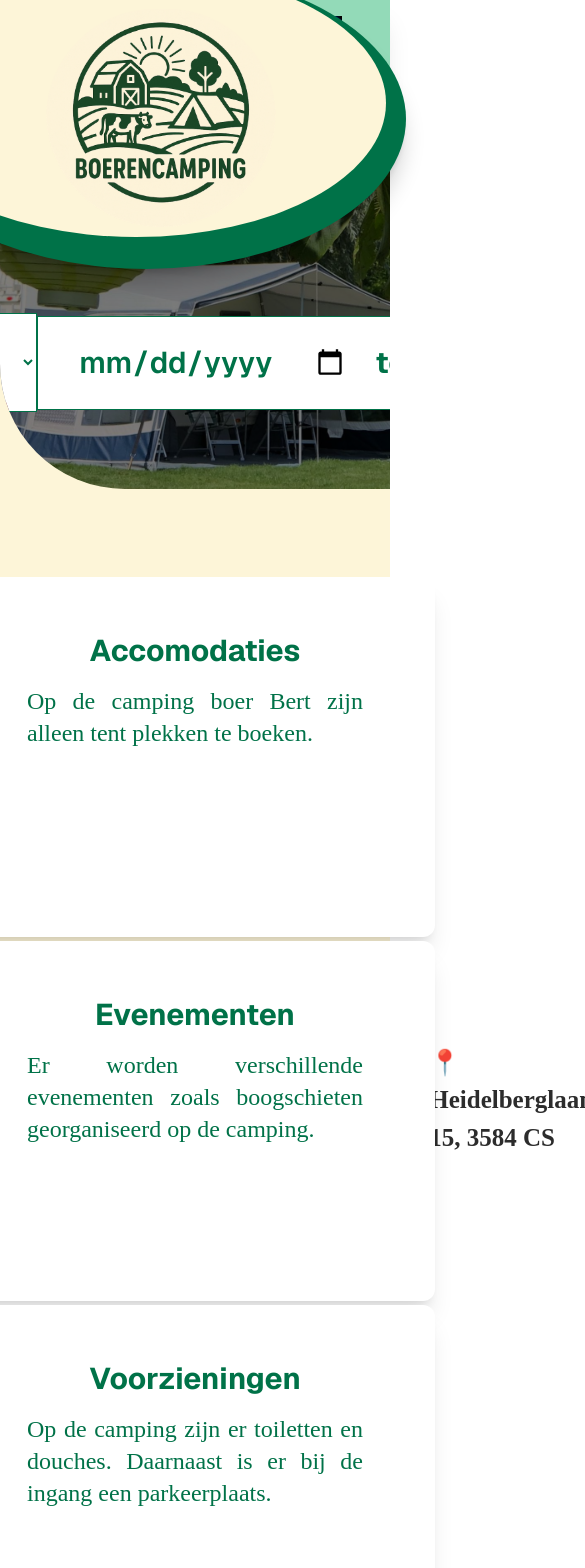
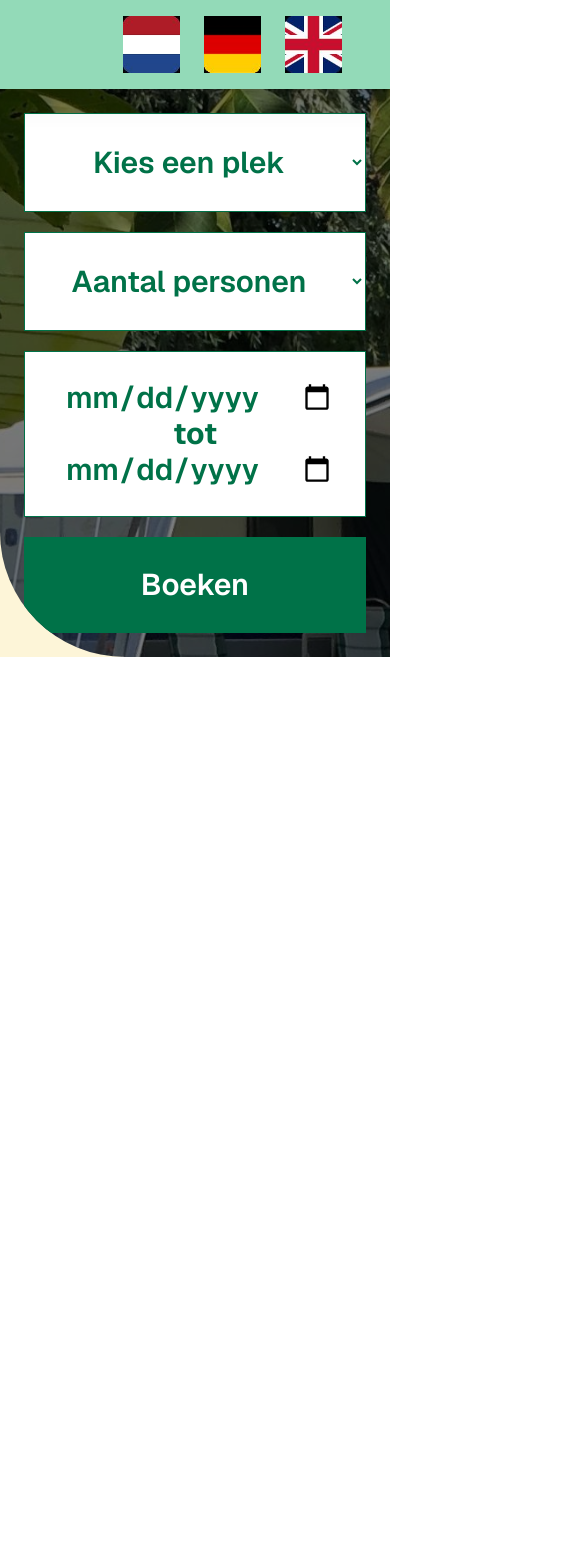
Before and after one commit to Powerboy2015/boer-bert-registratiesysteem, a Next.js app in the folder next.js/: page /klanten/1 in a window 390 px wide. Shown: the top 1568 px of the page, 585 px wide, since content can reach past the window. After the commit the page ends 844 px from the top, so only its background shows below. Built offline with nearby package versions, Linux system fonts and the light colour scheme.

Commit message:
eerste commit

```diff
--- a/next.js/src/app/klanten/1/page.tsx
+++ b/next.js/src/app/klanten/1/page.tsx
@@ -42,11 +42,10 @@ export default function Reservering1() {
           <div className="flex items-center gap-3">
             <a href="http://localhost:3000/" title="knop naar home page">
               <div
-                className={`absolute top-full -translate-x-1/4 -translate-y-2/5 z-50
+                className={`absolute top-full -translate-x-1/4 -translate-y-2/5 z-50 md:block hidden
                transition-transform transition-opacity duration-300 ease-[cubic-bezier(0.4,0,0.2,1)]
-              ${shrink ? "-translate-y-[60%]" : "-translate-y-1/4"} ${
-                  shrink ? "scale-60" : "scale-100"
-                }`}
+              ${shrink ? "-translate-y-[60%]" : "-translate-y-1/4"} ${shrink ? "scale-60" : "scale-100"
+                  }`}
               >
                 <div className="hover:shadow-[inset_0_2px_4px_rgba(0,0,0,0.9)] shadow-xl/20 bg-[#007248] max-width-[300px] rounded-[50%] h-75 w-130">
                   <div className="hover:shadow-[inset_0_2px_4px_rgba(0,0,0,0.5)] pl-40 pt-10 bg-[#FDF5D8] max-width-[200px] rounded-[50%] h-67 w-125">
@@ -103,17 +102,17 @@ export default function Reservering1() {
         <div className="bg-[#FDF5D8]">
           <div className="rounded-bl-[125px] overflow-hidden bg-[#FDF5D8]">
             <section
-              className=" gap-6 p-6 items-center w-full h-100 bg-cover bg-center bg-fixed bg-black/50 bg-blend-multiply" /*yuhh de background staat stil hehe */
+              className=" gap-6 p-6 items-center w-full h-full bg-cover bg-center bg-fixed bg-black/50 bg-blend-multiply " /*yuhh de background staat stil hehe */
               style={{ backgroundImage: `url(${campinggestolen.src})` }}
             >
               <div>
-                <div className="mt-50 flex flex-row justify-center">
+                <div className="md:mt-50 flex md:flex-row flex-col justify-center ">
                   <select
                     onChange={(e) => {
                       localStorage.setItem("Plaats", e.target.value),
                         setPlaats(e.currentTarget.value);
                     }}
-                    className="text-center px-10 py-7 my-auto bg-[#FFFFFF] hover:bg-[#a4debc] hover:shadow-[inset_0_2px_4px_rgba(0,0,0,0.4)] transition-colors duration-100 text-3xl font-semibold text-[#007248] border rounded-l-[50]"
+                    className="text-center px-10 py-7 my-auto  bg-[#FFFFFF] hover:bg-[#a4debc] hover:shadow-[inset_0_2px_4px_rgba(0,0,0,0.4)] transition-colors duration-100 text-3xl font-semibold text-[#007248] border md:rounded-l-[50] block md:inline-block"
                   >
                     <option value="">Kies een plek</option>
                     <option value="Groot">Groot</option>
@@ -125,7 +124,7 @@ export default function Reservering1() {
                       localStorage.setItem("Personen", e.target.value),
                         setPersonen(e.currentTarget.value);
                     }}
-                    className="text-center px-10 py-7 my-auto bg-[#FFFFFF] hover:bg-[#a4debc] hover:shadow-[inset_0_2px_4px_rgba(0,0,0,0.4)] transition-colors duration-100 text-3xl font-semibold text-[#007248] border"
+                    className="text-center px-10 py-7 md:my-auto my-5 bg-[#FFFFFF] hover:bg-[#a4debc] hover:shadow-[inset_0_2px_4px_rgba(0,0,0,0.4)] transition-colors duration-100 text-3xl font-semibold text-[#007248] border"
                   >
                     <option value="">Aantal personen</option>
                     <option value="1">1</option>
@@ -138,7 +137,7 @@ export default function Reservering1() {
                     <option value="8">8</option>
                   </select>
 
-                  <div className="flex flex-row text-center px-10 py-7 bg-[#FFFFFF] hover:bg-[#a4debc] hover:shadow-[inset_0_2px_4px_rgba(0,0,0,0.4)] transition-colors duration-100 text-3xl font-semibold text-[#007248] border my-auto">
+                  <div className="md:flex md:flex-row text-center px-10 py-7 bg-[#FFFFFF] hover:bg-[#a4debc] hover:shadow-[inset_0_2px_4px_rgba(0,0,0,0.4)] transition-colors duration-100 text-3xl font-semibold text-[#007248] border my-auto">
                     <input
                       onChange={(e) => {
                         localStorage.setItem(
@@ -168,12 +167,12 @@ export default function Reservering1() {
                       rel="noopener noreferer"
                       href="/klanten/2"
                     >
-                      <button className="text-center px-15 py-[30px] my-auto bg-[#007248] hover:bg-[#a4debc] hover:shadow-[inset_0_2px_4px_rgba(0,0,0,0.4)] transition-colors duration-100 text-3xl font-semibold text-[#FFFFFF] rounded-r-[50]">
+                      <button className="text-center px-15 mt-5 md:mt-auto py-[30px] my-auto bg-[#007248] hover:bg-[#a4debc] hover:shadow-[inset_0_2px_4px_rgba(0,0,0,0.4)] transition-colors duration-100 text-3xl font-semibold text-[#FFFFFF] md:rounded-r-[50]">
                         Boeken
                       </button>
                     </a>
                   ) : (
-                    <button className="text-center px-15 py-[30px] my-auto bg-[#007248] hover:bg-[#a4debc] hover:shadow-[inset_0_2px_4px_rgba(0,0,0,0.4)] transition-colors duration-100 text-3xl font-semibold text-[#FFFFFF] rounded-r-[50]">
+                    <button className="text-center px-15 mt-5 md:mt-auto py-[30px] my-auto bg-[#007248] hover:bg-[#a4debc] hover:shadow-[inset_0_2px_4px_rgba(0,0,0,0.4)] transition-colors duration-100 text-3xl font-semibold text-[#FFFFFF] md:rounded-r-[50]">
                       Boeken
                     </button>
                   )}
@@ -185,7 +184,7 @@ export default function Reservering1() {
           </div>
         </div>{" "}
         {/*sectie met knopppen voor voorkeuren boekingen */}
-        <div className="bg-[#FDF5D8]">
+        <div className="bg-[#FDF5D8] md:block hidden">
           <section className="gap-6 p-2 h-130 items-center bg-[#FDF5D8] text-[#007248]">
             <div className="justify-items-stretch gap-4 items-center">
               <div className="grid grid-cols-1 md:grid-cols-3 justify-items-center gap-1 mt-20">
@@ -248,7 +247,7 @@ export default function Reservering1() {
         </div>{" "}
         {/*section met random info*/}
         <footer
-          className="p-4 px-10 bg-[#93DAB8] font-bold text-[25px] justify-between flex flex-row items-center"
+          className="p-4 px-10 bg-[#93DAB8] font-bold text-[25px] justify-between flex-row items-center md:flex hidden"
           style={{ fontFamily: "Roboto mono" }}
         >
           <a
```
